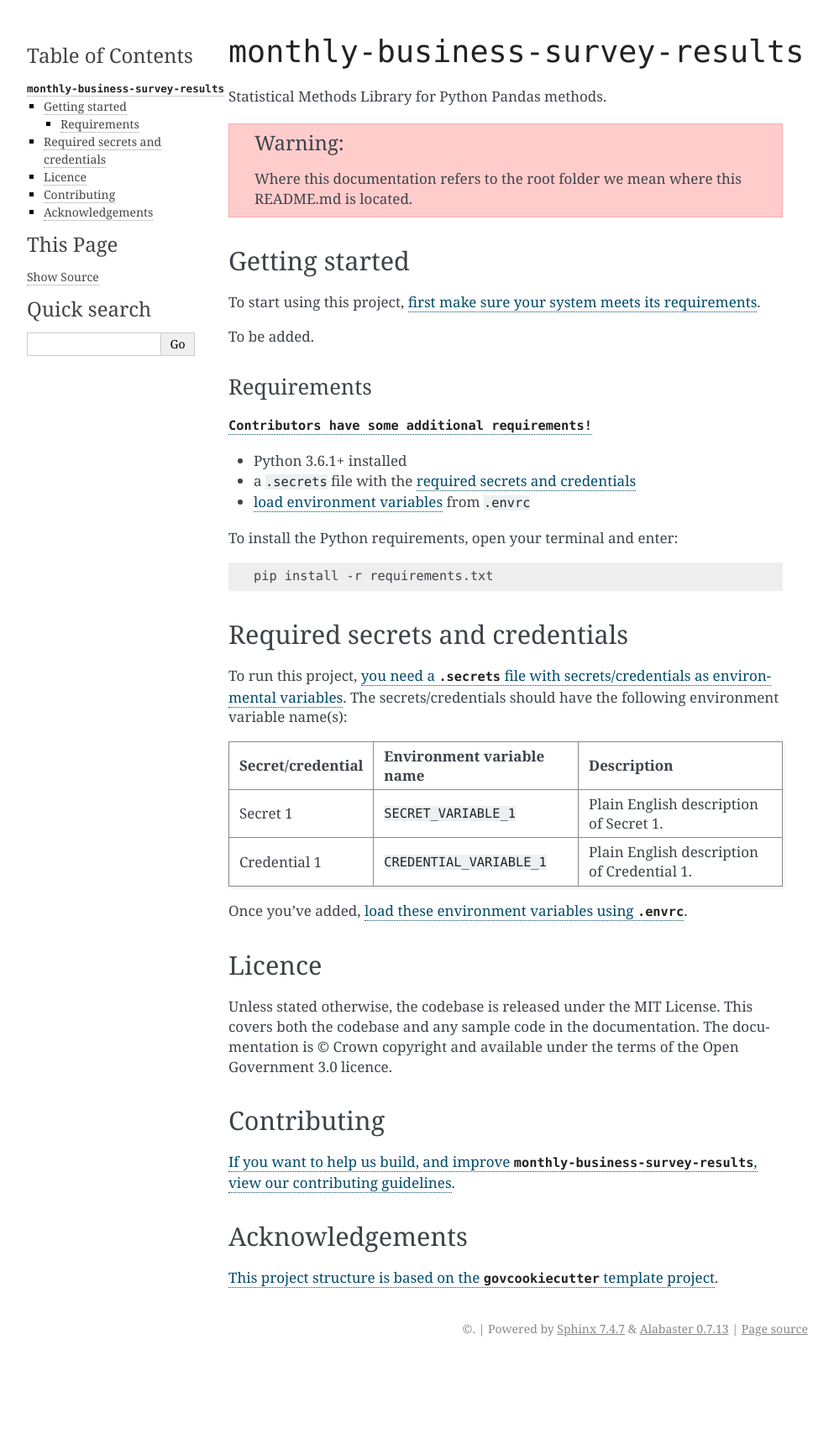
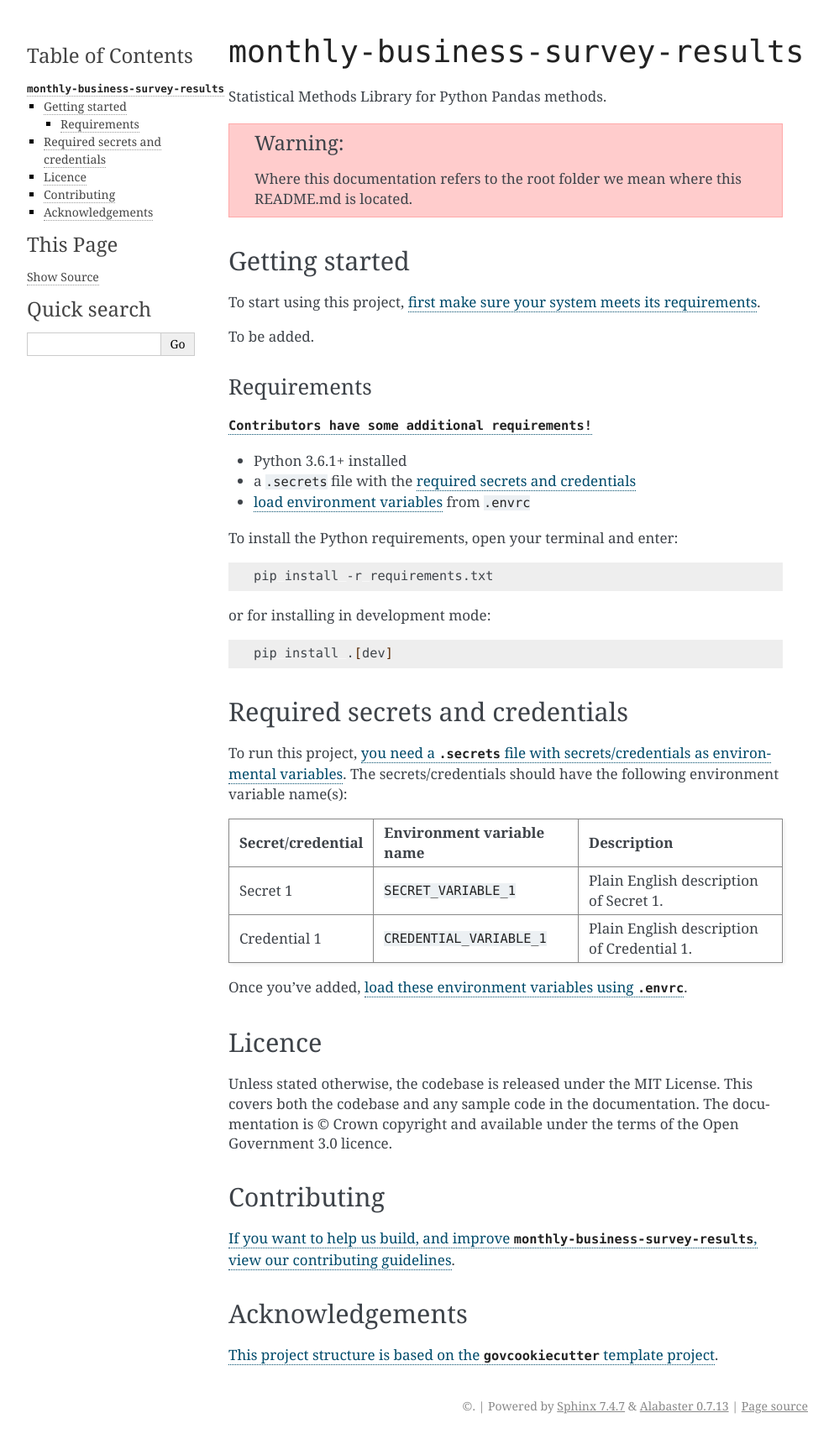
Before and after one commit to ONSdigital/monthly-business-survey-results, a Sphinx documentation site: the page built from docs/index.md, in a window 1280 px wide. Shown: the whole page at 84% size, without its empty margins (148-1141 px from the left). Built offline with Sphinx 7.4.7, drawn with Linux system fonts in a browser that asks for light colours; pages that are not in the unit, such as notebooks, are missing from menus; before the commit the page ends 1622 px from its top, so only the background shows below that.

Commit message:
Update guidance for developers

````diff
--- a/README.md
+++ b/README.md
@@ -27,6 +27,11 @@ To install the Python requirements, open your terminal and enter:
 
 ```shell
 pip install -r requirements.txt
+```
+or for installing in development mode:
+
+```shell
+pip install .[dev]
 ```
 
 ## Required secrets and credentials
````
Also changed, not shown: docs/contributor_guide/CONTRIBUTING.md (+1 -0 lines).
